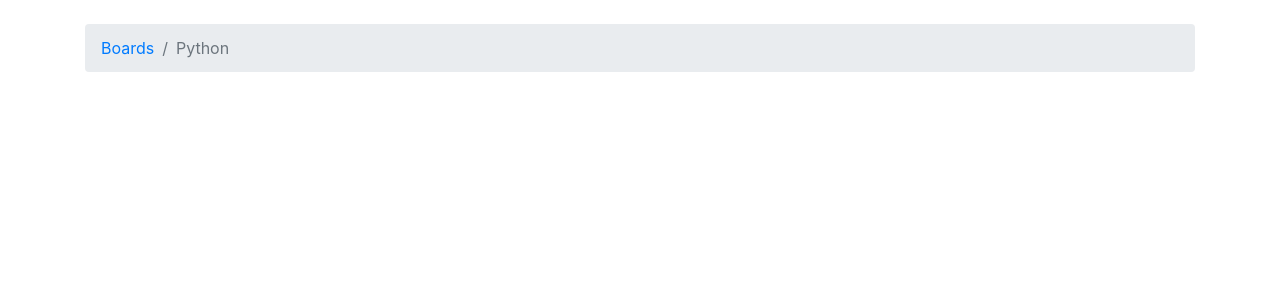
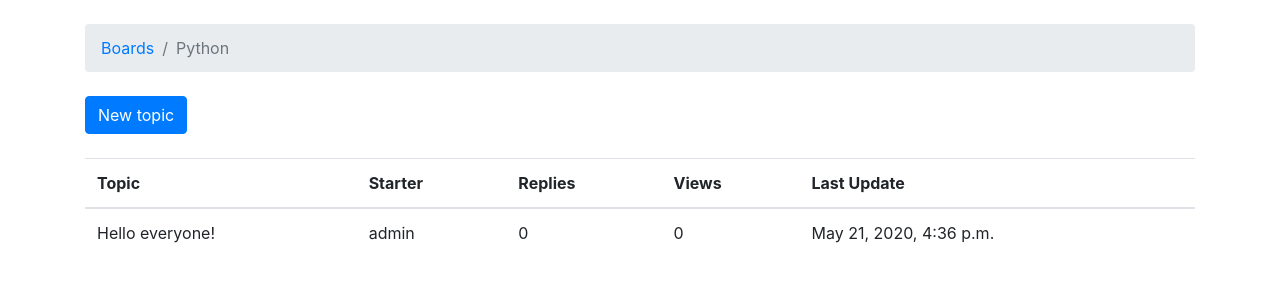
Before and after one commit to alvAro365/demo-django, a Django app: page /boards/2/ in a window 1280 px wide. Shown: the part 56-356 px from the top of the page. Run offline with Django 3.2, Linux system fonts and the light colour scheme; data comes from the database, SQL or seed files in the repository; both versions use the stored data as it was after the commit; some libraries are stand-ins or nearby versions.

Commit message:
Add new topic form

```diff
--- a/boards/views.py
+++ b/boards/views.py
@@ -1,6 +1,8 @@
-from django.shortcuts import render, get_object_or_404
+from django.contrib.auth.models import User
+from django.shortcuts import render, redirect, get_object_or_404
 from django.http import Http404
-from .models import Board
+from .forms import NewTopicForm
+from .models import Board, Topic, Post
 
 # Create your views here.
 
@@ -20,3 +22,41 @@ def home(request):
 def board_topics(request, pk):
     board = get_object_or_404(Board, pk=pk)
     return render(request, 'topics.html', {'board': board})
+
+
+def new_topic(request, pk):
+    board = get_object_or_404(Board, pk=pk)
+    user = User.objects.first()
+    if request.method == 'POST':
+        form = NewTopicForm(request.POST)
+        if form.is_valid():
+            topic = form.save(commit=False)
+            topic.board = board
+            topic.starter = user
+            topic.save()
+            post = Post.objects.create(
+                message=form.cleaned_data.get('message'),
+                topic=topic,
+                created_by=user
+            )
+        subject = request.POST['subject']
+        message = request.POST['message']
+
+        user = User.objects.first()
+
+        topic = Topic.objects.create(
+            subject=subject,
+            board=board,
+            starter=user
+        )
+
+        post = Post.objects.create(
+            message=message,
+            topic=topic,
+            created_by=user
+        )
+        return redirect('board_topics', pk=board.pk)
+    else:
+        form = NewTopicForm()
+
+    return render(request, 'new_topic.html', {'board': board, 'form': form})
--- a/myproject/urls.py
+++ b/myproject/urls.py
@@ -22,5 +22,6 @@ from boards import views
 urlpatterns = [
     url(r'^$', views.home, name="home"),
     url(r'^boards/(?P<pk>\d+)/$', views.board_topics, name='board_topics'),
+    url(r'^boards/(?P<pk>\d+)/new/$', views.new_topic, name='new_topic'),
     url(r'^admin/', admin.site.urls),
 ]
--- a/templates/topics.html
+++ b/templates/topics.html
@@ -11,5 +11,29 @@
 {% endblock %}
 
 {% block content %}
-<!-- TODO -->
+<div class="mb-4">
+  <a href="{% url 'new_topic' board.pk %}" class="btn btn-primary">New topic</a>
+</div>
+<table class="table">
+  <thead class="thead-inverse">
+    <tr>
+      <th>Topic</th>
+      <th>Starter</th>
+      <th>Replies</th>
+      <th>Views</th>
+      <th>Last Update</th>
+    </tr>
+  </thead>
+  <tbody>
+    {% for topic in board.topics.all %}
+    <tr>
+      <td>{{ topic.subject }}</td>
+      <td>{{ topic.starter.username}}</td>
+      <td>0</td>
+      <td>0</td>
+      <td>{{ topic.last_updated }}</td>
+    </tr>
+    {% endfor %}
+  </tbody>
+</table>
 {% endblock %}
```
Also changed, not shown: boards/forms.py (added, +10 -0 lines), boards/tests.py (+75 -4 lines), templates/new_topic.html (added, +18 -0 lines), db.sqlite3.
